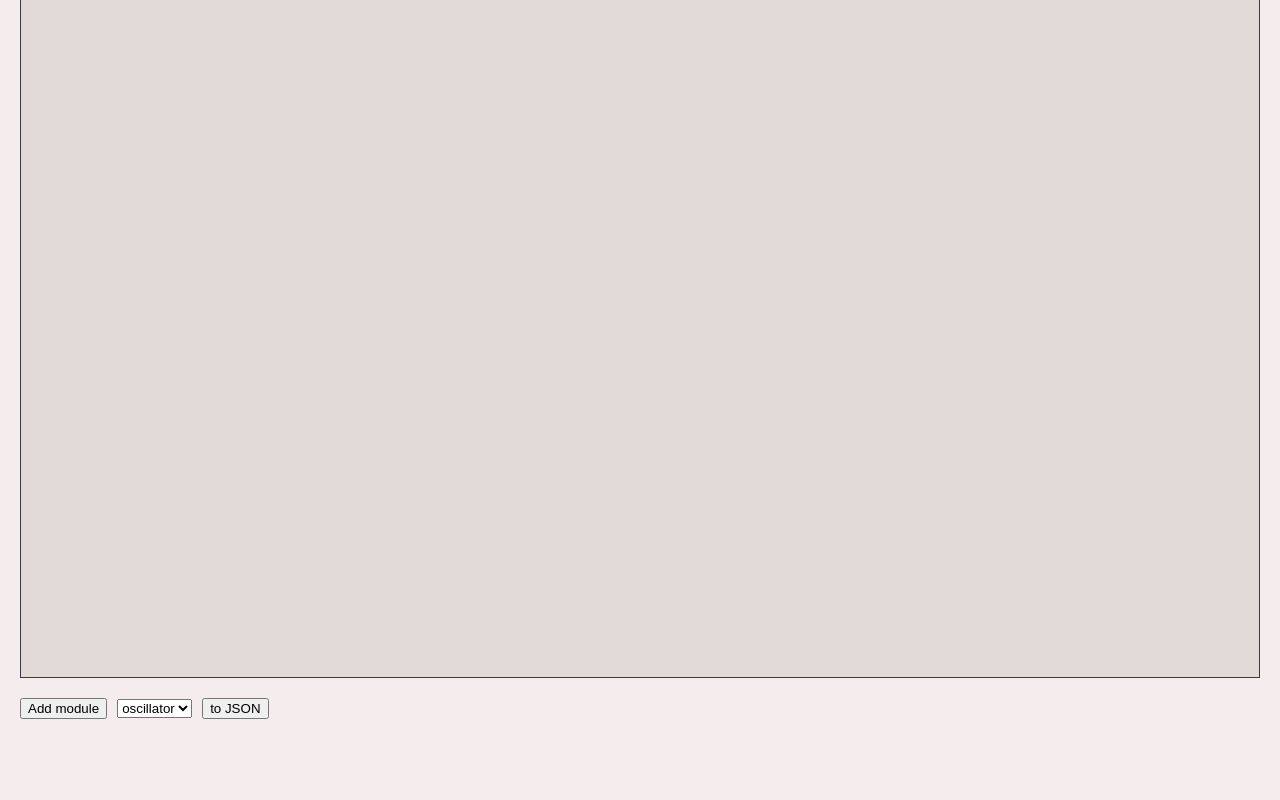
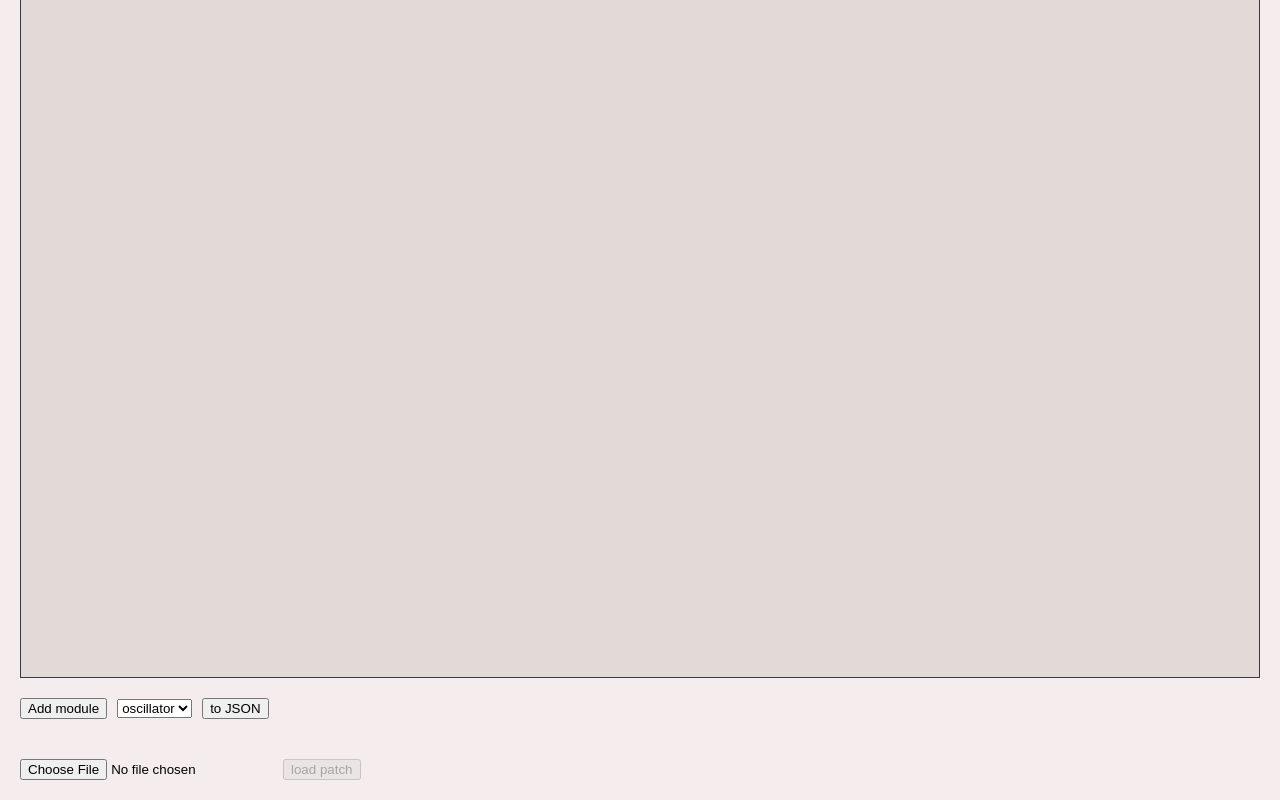
Before and after one commit to petervdn/patchwork, a React (Vite) app in the folder web/: page / in a window 1280 px wide. Shown: the part 183-983 px from the top of the page. Before the commit the page ends 922 px from the top, so only its background shows below. Built offline with nearby package versions, Linux system fonts and the light colour scheme.

Commit message:
Add option to load a patch (no connections yet)

```diff
--- a/web/package.json
+++ b/web/package.json
@@ -18,6 +18,7 @@
     "lodash": "^4.17.21",
     "react": "^18.3.1",
     "react-dom": "^18.3.1",
+    "zod": "^3.23.8",
     "zustand": "^5.0.0-rc.2"
   },
   "devDependencies": {
--- a/web/src/App.tsx
+++ b/web/src/App.tsx
@@ -1,6 +1,6 @@
 import './App.css';
 import { PatchViewport } from './components/PatchViewport/PatchViewport.tsx';
-import { AddModule } from './components/AddModule/AddModule.tsx';
+import { Controls } from './components/Controls/Controls.tsx';
 import { useUiStore } from './utils/uiStore.ts';
 
 function App() {
@@ -10,7 +10,7 @@ function App() {
     <div style={{ margin: 20 }}>
       <h1>Patchwork</h1>
       <PatchViewport />
-      <AddModule />
+      <Controls />
       {connectionDragStart && (
         <>
           <h3>module: {connectionDragStart.moduleId}</h3>
--- a/web/src/components/AddModule/AddModule.tsx
+++ b/web/src/components/Controls/Controls.tsx
@@ -1,11 +1,12 @@
-import classes from './AddModule.module.css';
+import classes from './Controls.module.css';
 import { useRef } from 'react';
 import { ModuleType, moduleTypes } from '../../types/Module.ts';
 import { downloadAsJson } from '../../utils/downloadAsJson.ts';
 import { patchToJson } from '../../stores/patch/utils/patchToJson.ts';
 import { addModule } from '../../stores/patch/utils/addModule.ts';
+import { LoadPatch } from './LoadPatch.tsx';
 
-export function AddModule() {
+export function Controls() {
   const selectRef = useRef<HTMLSelectElement>(null);
 
   const onAddModuleClick = () => {
@@ -16,7 +17,7 @@ export function AddModule() {
   };
 
   const onToJsonClick = () => {
-    downloadAsJson(patchToJson());
+    downloadAsJson('patch.pw', patchToJson());
   };
 
   return (
@@ -30,6 +31,7 @@ export function AddModule() {
         ))}
       </select>
       <button onClick={onToJsonClick}>to JSON</button>
+      <LoadPatch />
     </div>
   );
 }
--- /dev/null
+++ b/web/src/components/Controls/LoadPatch.tsx
@@ -0,0 +1,32 @@
+import { ChangeEvent, useState } from 'react';
+import { patchFromJson } from '../../stores/patch/utils/patchFromJson.ts';
+
+export function LoadPatch() {
+  const [file, setFile] = useState<File | null>(null);
+
+  const onFileChange = (event: ChangeEvent<HTMLInputElement>) => {
+    setFile(event.target.files?.[0] ?? null);
+  };
+
+  const onLoadClick = () => {
+    if (!file) return;
+    const reader = new FileReader();
+    reader.onload = (onLoadEvent) => {
+      const contents = onLoadEvent.target?.result;
+      if (typeof contents !== 'string') {
+        throw new Error('Invalid file');
+      }
+      patchFromJson(contents);
+    };
+    reader.readAsText(file);
+  };
+
+  return (
+    <div>
+      <input type={'file'} onChange={onFileChange} />
+      <button disabled={!file} onClick={onLoadClick}>
+        load patch
+      </button>
+    </div>
+  );
+}
--- a/web/src/stores/patch/patchStore.ts
+++ b/web/src/stores/patch/patchStore.ts
@@ -9,6 +9,7 @@ type PatchStoreState = {
 
 export const usePatchStore = create<PatchStoreState>(() => ({
   // todo: these should be objects for faster lookup
+  // todo: nest again?
   modules: [],
   connections: [],
 }));
--- /dev/null
+++ b/web/src/stores/patch/utils/patchFromJson.ts
@@ -0,0 +1,31 @@
+import { usePatchStore } from '../patchStore.ts';
+import { createModule } from '../../../utils/createModule.ts';
+import { z } from 'zod';
+import { moduleTypes } from '../../../types/Module.ts';
+
+const ModuleTypeSchema = z.enum(moduleTypes);
+
+const schema = z.object({
+  modules: z.array(
+    z.object({
+      id: z.string(),
+      type: ModuleTypeSchema,
+      position: z.object({
+        x: z.number(),
+        y: z.number(),
+      }),
+    }),
+  ),
+});
+
+export function patchFromJson(jsonString: string): void {
+  const json = schema.parse(JSON.parse(jsonString));
+  const modules = json.modules.map((module) => createModule(module));
+
+  usePatchStore.setState(() => {
+    return {
+      modules,
+      connections: [],
+    };
+  });
+}
--- a/web/src/utils/downloadAsJson.ts
+++ b/web/src/utils/downloadAsJson.ts
@@ -1,9 +1,9 @@
-export function downloadAsJson(contents: string): void {
+export function downloadAsJson(filename: string, contents: string): void {
   const blob = new Blob([contents], { type: 'application/json' });
   const url = URL.createObjectURL(blob);
   const a = document.createElement('a');
   a.href = url;
-  a.download = 'file.json';
+  a.download = filename;
   document.body.appendChild(a);
   a.click();
   document.body.removeChild(a);
```
Also changed, not shown: web/src/components/Controls/Controls.module.css (renamed from web/src/components/AddModule/AddModule.module.css), 1 other file (tests, documents, lock files or other folders).
